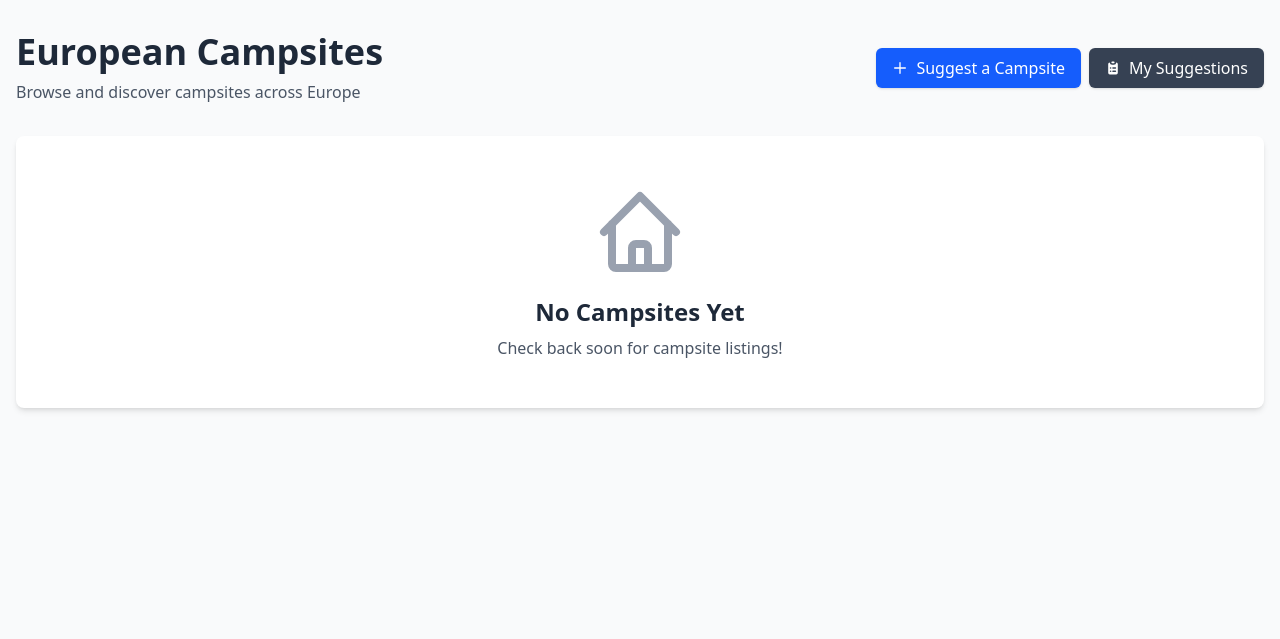
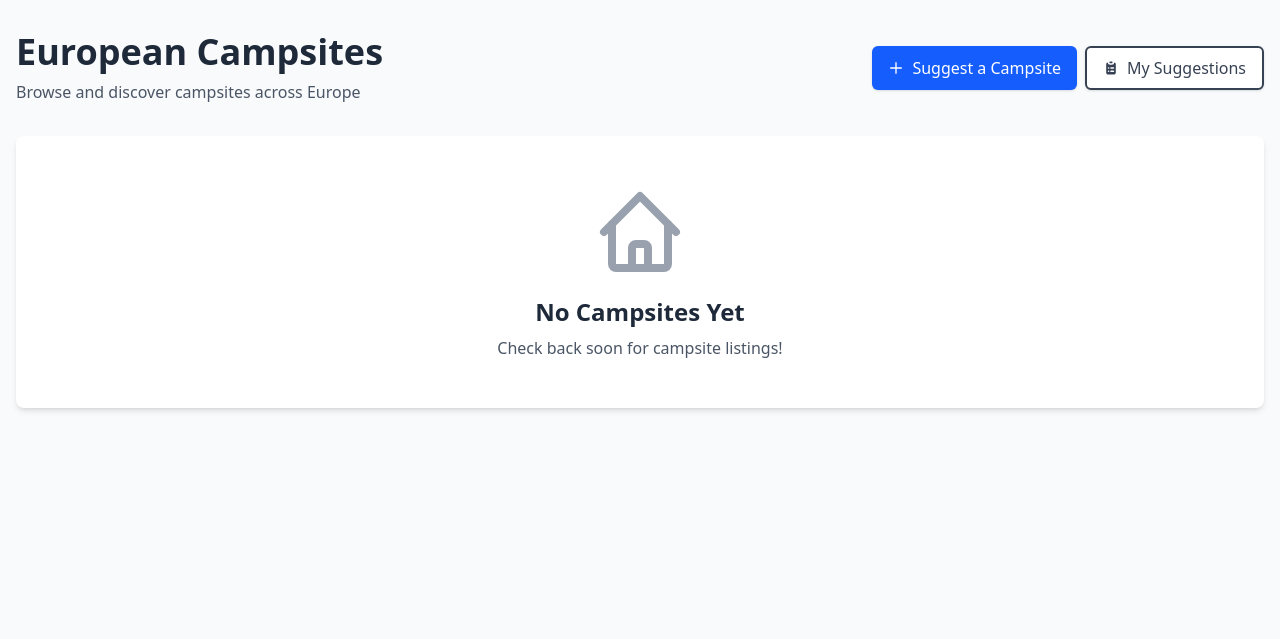
Before and after one commit to Spondycode/euro-camp, a Django app: template templates/campsites/list.html in a window 1280 px wide. Shown: the part 88-727 px from the top of the page. Run offline with Django 5.2, Linux system fonts and the light colour scheme; the template is opened without the code that fills it, so the values that code supplies are empty; style sheets or scripts are compiled from the project's sources.

Commit message:
ui: make My Suggestions button visible with white background and border
- Change from solid gray background to white background with gray border
- Add border-2 border-gray-700 for visibility
- Change text color to text-gray-700 (dark gray text on white)
- Update hover state to fill with gray background and white text
- This creates a clear outlined button style that's always visible

```diff
--- a/templates/campsites/list.html
+++ b/templates/campsites/list.html
@@ -43,7 +43,7 @@
                     Suggest a Campsite
                 </a>
                 {% endif %}
-                <a href="{% url 'my_suggestions' %}" class="inline-flex items-center px-4 py-2 bg-gray-700 text-white rounded-md font-medium hover:bg-gray-800 transition shadow">
+                <a href="{% url 'my_suggestions' %}" class="inline-flex items-center px-4 py-2 bg-white border-2 border-gray-700 text-gray-700 rounded-md font-medium hover:bg-gray-700 hover:text-white transition shadow">
                     <svg class="w-4 h-4 mr-2" fill="currentColor" viewBox="0 0 20 20">
                         <path d="M9 2a1 1 0 000 2h2a1 1 0 100-2H9z"></path>
                         <path fill-rule="evenodd" d="M4 5a2 2 0 012-2 3 3 0 003 3h2a3 3 0 003-3 2 2 0 012 2v11a2 2 0 01-2 2H6a2 2 0 01-2-2V5zm3 4a1 1 0 000 2h.01a1 1 0 100-2H7zm3 0a1 1 0 000 2h3a1 1 0 100-2h-3zm-3 4a1 1 0 100 2h.01a1 1 0 100-2H7zm3 0a1 1 0 100 2h3a1 1 0 100-2h-3z" clip-rule="evenodd"></path>
```
